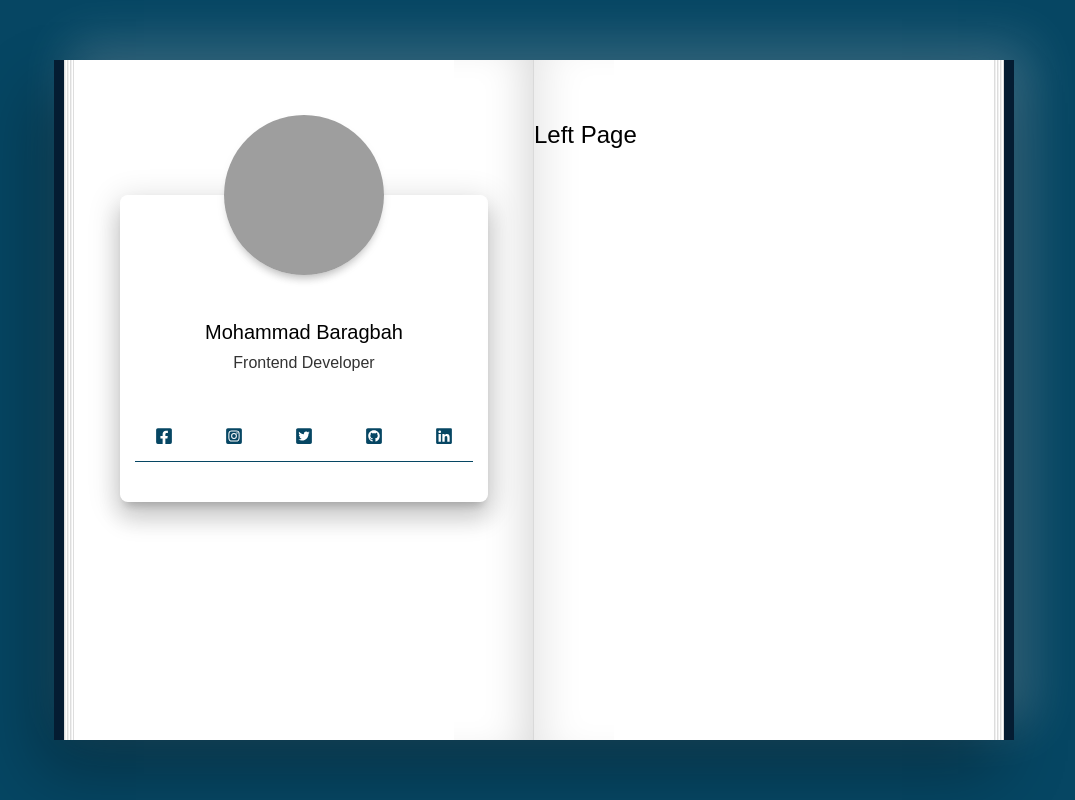
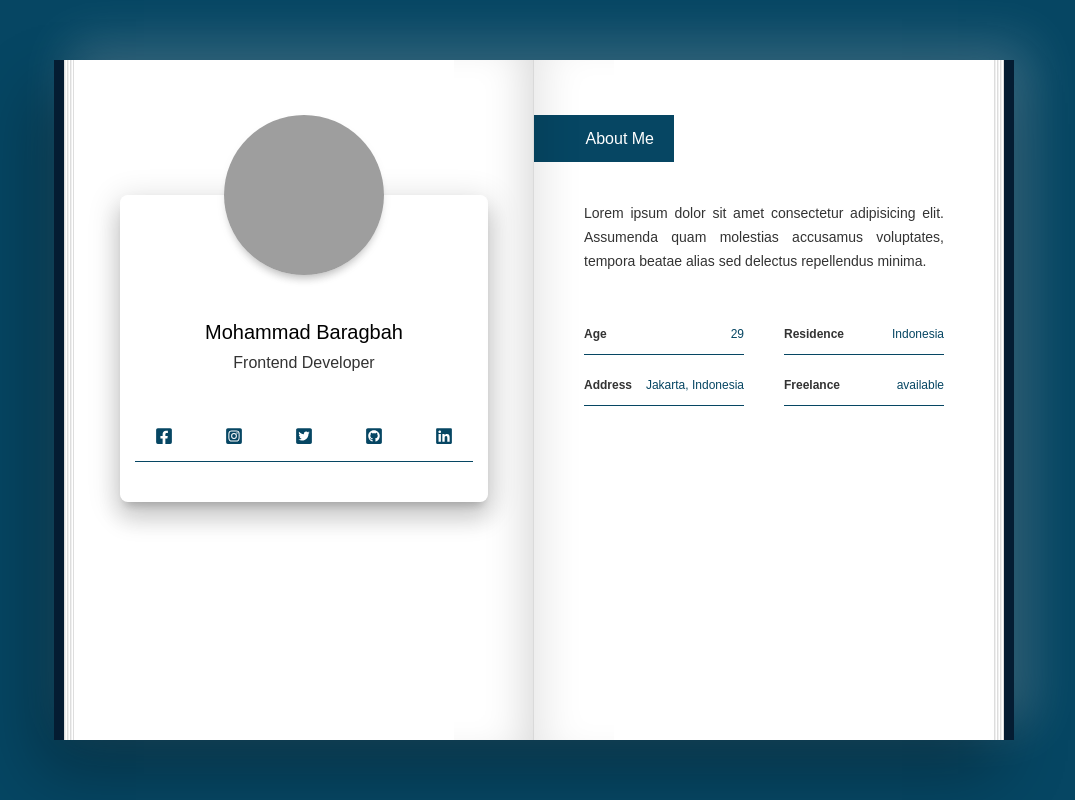
Before and after one commit to duniandewon/portofolio, a Next.js app: page / in a window 1280 px wide. Shown: the whole page, without its empty margins (106-1181 px from the left). Built offline with nearby package versions, Linux system fonts and the light colour scheme; grey boxes are pictures that could not be loaded.

Commit message:
Create about me page

```diff
--- /dev/null
+++ b/components/elements/About/Info.tsx
@@ -0,0 +1,17 @@
+import { InfoContainer, InfoDetail, InfoTitle } from "./styles";
+
+interface Props {
+  title: string;
+  detail: string | number;
+}
+
+const Info = ({ title, detail }: Props) => {
+  return (
+    <InfoContainer>
+      <InfoTitle>{title}</InfoTitle>
+      <InfoDetail>{detail}</InfoDetail>
+    </InfoContainer>
+  );
+};
+
+export default Info;
--- /dev/null
+++ b/components/elements/About/index.tsx
@@ -0,0 +1,24 @@
+import Title from "../Title";
+import Info from "./Info";
+import { AboutMe, Container, Infos } from "./styles";
+
+const About = () => {
+  return (
+    <Container>
+      <Title title="About Me" />
+      <AboutMe>
+        Lorem ipsum dolor sit amet consectetur adipisicing elit. Assumenda quam
+        molestias accusamus voluptates, tempora beatae alias sed delectus
+        repellendus minima.
+      </AboutMe>
+      <Infos>
+        <Info title="age" detail={29} />
+        <Info title="Residence" detail="Indonesia" />
+        <Info title="address" detail="Jakarta, Indonesia" />
+        <Info title="freelance" detail="available" />
+      </Infos>
+    </Container>
+  );
+};
+
+export default About;
--- /dev/null
+++ b/components/elements/About/styles/AboutMe.ts
@@ -0,0 +1,8 @@
+import styled from "styled-components";
+
+const AboutMe = styled.p`
+  padding: 0 5rem;
+  font-size: 1.4rem;
+`;
+
+export default AboutMe;
--- /dev/null
+++ b/components/elements/About/styles/Container.ts
@@ -0,0 +1,5 @@
+import styled from "styled-components";
+
+const Container = styled.div``;
+
+export default Container;
--- /dev/null
+++ b/components/elements/About/styles/InfoContainer.ts
@@ -0,0 +1,10 @@
+import styled from "styled-components";
+
+const InfoContainer = styled.div`
+  display: flex;
+  width: 16rem;
+  padding: 0 0 1rem;
+  border-bottom: 1px solid #064663;
+`;
+
+export default InfoContainer;
--- /dev/null
+++ b/components/elements/About/styles/InfoDetail.ts
@@ -0,0 +1,8 @@
+import styled from "styled-components";
+
+const InfoDetail = styled.p`
+  font-size: 1.2rem;
+  color: #064663;
+`;
+
+export default InfoDetail;
--- /dev/null
+++ b/components/elements/About/styles/InfoTitle.ts
@@ -0,0 +1,10 @@
+import styled from "styled-components";
+
+const InfoTitle = styled.p`
+  flex: 1;
+  text-transform: capitalize;
+  font-size: 1.2rem;
+  font-weight: 700;
+`;
+
+export default InfoTitle;
--- /dev/null
+++ b/components/elements/About/styles/Infos.ts
@@ -0,0 +1,12 @@
+import styled from "styled-components";
+
+const Infos = styled.div`
+  display: flex;
+  justify-content: space-between;
+  gap: 2rem;
+  padding: 0 5rem;
+  margin-top: 5rem;
+  flex-wrap: wrap;
+`;
+
+export default Infos;
--- /dev/null
+++ b/components/elements/About/styles/index.ts
@@ -0,0 +1,6 @@
+export { default as Container } from "./Container";
+export { default as AboutMe } from "./AboutMe";
+export { default as InfoContainer } from "./InfoContainer";
+export { default as Infos } from "./Infos";
+export { default as InfoTitle } from "./InfoTitle";
+export { default as InfoDetail } from "./InfoDetail";
--- a/components/elements/Title/styles/Container.ts
+++ b/components/elements/Title/styles/Container.ts
@@ -3,7 +3,8 @@ import styled from "styled-components";
 const Container = styled.div`
   background: #064663;
   padding: 1rem 2rem 1rem 0;
-  width: 15rem;
+  margin-bottom: 4rem;
+  width: 14rem;
   text-align: right;
 `;
 
--- a/pages/index.tsx
+++ b/pages/index.tsx
@@ -1,15 +1,17 @@
 import Wrapper from "../components/layout/Wrapper";
-import Profile from '../components/elements/Profile'
-
+import Profile from "../components/elements/Profile";
+import About from "../components/elements/About";
 import { Page } from "../components/layout/Wrapper/styles";
 
 const HomePage = () => {
-  const _renderRightPage = () => <h2>Left Page</h2>;
-
   return (
     <Wrapper>
-      <Page><Profile /></Page>
-      <Page right>{_renderRightPage()}</Page>
+      <Page>
+        <Profile />
+      </Page>
+      <Page right>
+        <About />
+      </Page>
     </Wrapper>
   );
 };
```
